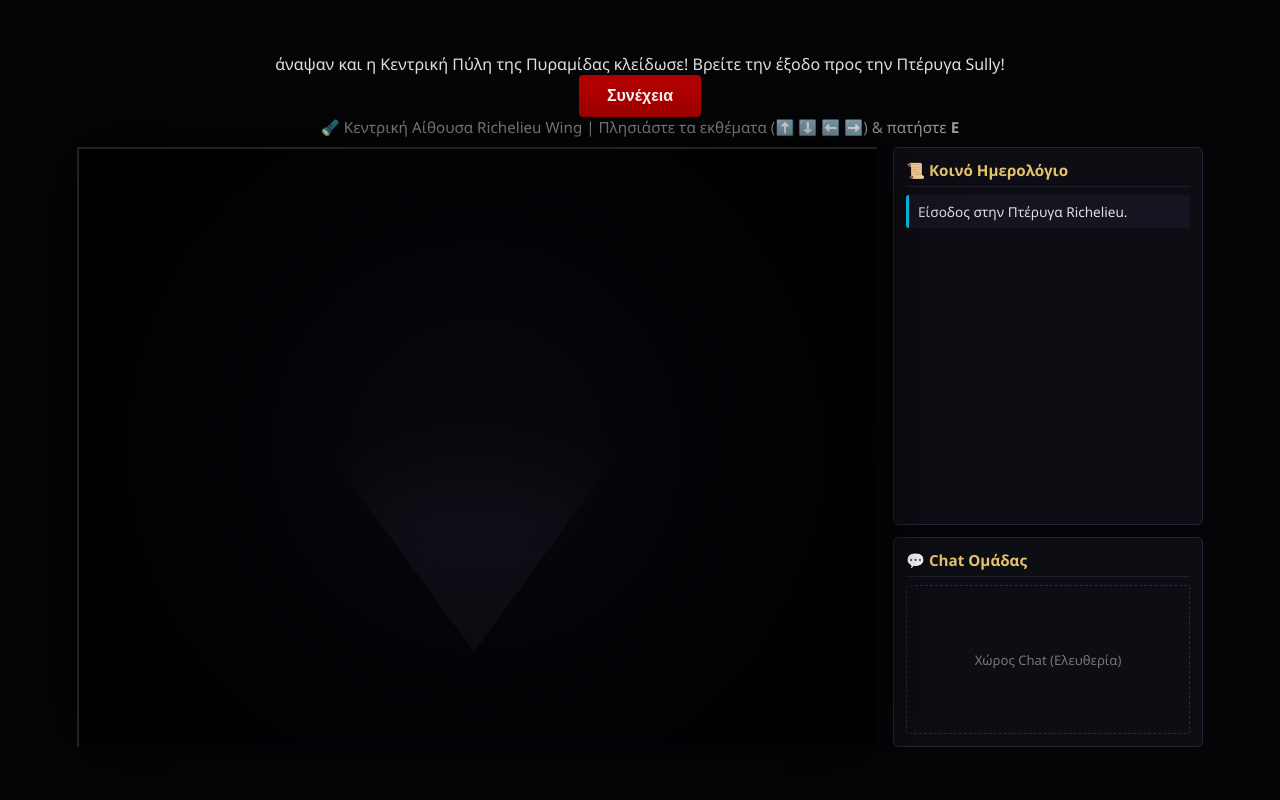
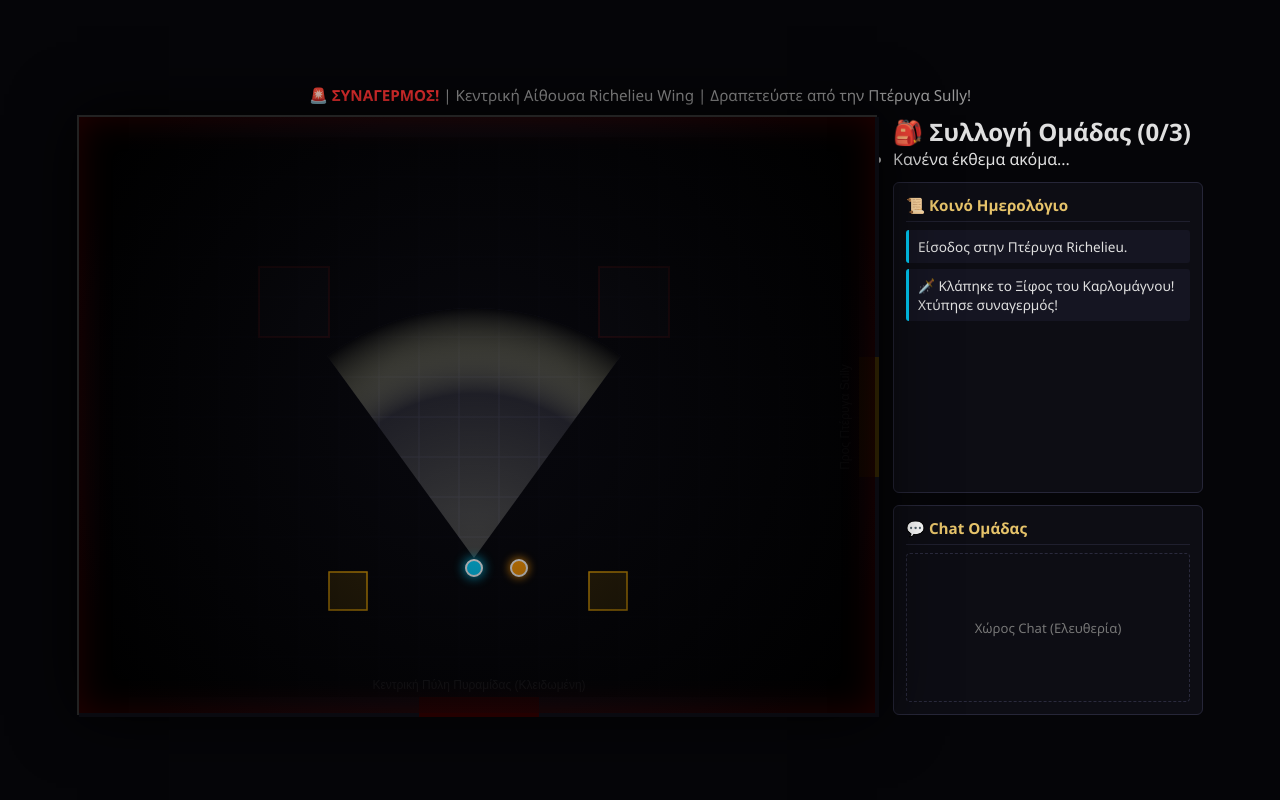
Before and after one commit to riakourta/EscapeHub, a Spring Boot app: page /museum.html in a window 1280 px wide. Run offline with Spring Boot 4, Linux system fonts and the light colour scheme; some of the project's set-up classes (security, data sources, template engines, error pages and the like) are left out, and stand-ins take their place.

Commit message:
task 5 commit angelos

```diff
--- a/src/main/resources/static/js/gameRenderer.js
+++ b/src/main/resources/static/js/gameRenderer.js
@@ -82,7 +82,7 @@ function getDirectionAngle(direction) {
 }
 
 /**
- * Ζωγραφίζει τα αντικείμενα του δωματίου (χρησιμοποιείται σκοτεινά στο βάθος και φωτεινά μέσα στον φακό)
+ * Ζωγραφίζει τα αντικείμενα του δωματίου (σκοτεινά στο βάθος και φωτεινά μέσα στον φακό)
  */
 function drawRoomElements(isLit) {
     const { width, height, wallThickness, obstacles, doors, alarmTriggered } = roomConfig;
@@ -142,24 +142,25 @@ function drawRoomElements(isLit) {
 
     // 4. Εκθέματα
     obstacles.forEach(obs => {
+        if (obs.collected) return;
         if (!alarmTriggered && obs.hiddenBeforeAlarm) return;
 
-        // Στο σκοτάδι είναι σχεδόν αόρατες σκιές, στον φακό φωτίζονται κανονικά
-        ctx.fillStyle = isLit ? '#3a2e28' : '#090808';
-        ctx.fillRect(obs.x, obs.y, obs.width, obs.height);
-
         if (isLit) {
-            ctx.strokeStyle = alarmTriggered ? '#ff4444' : '#c5a059';
+            ctx.fillStyle = alarmTriggered ? 'rgba(180, 40, 40, 0.35)' : 'rgba(197, 160, 89, 0.3)';
+            ctx.strokeStyle = alarmTriggered ? '#ff4444' : '#e6c36a';
         } else {
+            ctx.fillStyle = 'rgba(20, 20, 30, 0.25)';
             ctx.strokeStyle = alarmTriggered ? 'rgba(90, 15, 15, 0.35)' : 'rgba(60, 50, 30, 0.25)';
         }
+
         ctx.lineWidth = 2;
+        ctx.fillRect(obs.x, obs.y, obs.width, obs.height);
         ctx.strokeRect(obs.x, obs.y, obs.width, obs.height);
 
-        // Το όνομα του εκθέματος αποκαλύπτεται μόνο με τον φακό!
-        if (isLit) {
+        // Εμφάνιση ονόματος εκθέματος όταν το φωτίζει ο φακός
+        if (isLit && obs.label) {
             ctx.fillStyle = '#ffffff';
-            ctx.font = '12px sans-serif';
+            ctx.font = 'bold 11px sans-serif';
             ctx.textAlign = 'center';
             ctx.fillText(obs.label, obs.x + obs.width / 2, obs.y + obs.height / 2 + 4);
         }
@@ -167,7 +168,7 @@ function drawRoomElements(isLit) {
 }
 
 /**
- * Βήμα 2 & 3: Σχεδίαση με ρεαλιστική μάσκα φακού (όλα σκοτεινά εκτός από τη δέσμη)
+ * Σχεδίαση με ρεαλιστική μάσκα φακού (όλα σκοτεινά εκτός από τη δέσμη)
  */
 function renderGame() {
     if (!ctx) return;
@@ -179,13 +180,13 @@ function renderGame() {
 
     ctx.clearRect(0, 0, width, height);
 
-    // ΣΤΡΩΣΗ 1: Δωμάτιο φωτεινό στο υπόβαθρο
-    drawRoomElements(true);
+    // ΣΤΡΩΣΗ 1: Σχεδίαση ολόκληρου του δωματίου στο σκοτάδι
+    drawRoomElements(false);
 
-    // ΣΤΡΩΣΗ 2: Σκοτεινό πέπλο & ομαλός φακός ΜΟΝΟ μπροστά από τον παίκτη
+    // ΣΤΡΩΣΗ 2: Αποκάλυψη του δωματίου ΜΟΝΟ μέσα στον κώνο του φακού μπροστά από τον παίκτη
     let srcX = centerX;
     let srcY = centerY;
-    const tipOffset = 12;
+    const tipOffset = 10;
     if (playerState.direction === 'up') srcY -= tipOffset;
     else if (playerState.direction === 'down') srcY += tipOffset;
     else if (playerState.direction === 'left') srcX -= tipOffset;
@@ -195,21 +196,22 @@ function renderGame() {
     const narrowSpread = Math.PI / 5;
 
     ctx.save();
-    ctx.fillStyle = 'rgba(2, 2, 6, 0.97)';
-    ctx.fillRect(0, 0, width, height);
-
-    ctx.globalCompositeOperation = 'destination-out';
-    const fadeGrad = ctx.createRadialGradient(srcX, srcY, 2, srcX, srcY, smoothBeamLength);
-    fadeGrad.addColorStop(0, 'rgba(0, 0, 0, 1)');
-    fadeGrad.addColorStop(0.55, 'rgba(0, 0, 0, 0.85)');
-    fadeGrad.addColorStop(1, 'rgba(0, 0, 0, 0)');
-
     ctx.beginPath();
     ctx.moveTo(srcX, srcY);
     ctx.arc(srcX, srcY, smoothBeamLength, angle - narrowSpread, angle + narrowSpread);
     ctx.closePath();
-    ctx.fillStyle = fadeGrad;
-    ctx.fill();
+    ctx.clip();
+
+    // Ζωγραφίζουμε τα φωτισμένα εκθέματα, τα ονόματά τους και το δάπεδο μέσα στον φακό
+    drawRoomElements(true);
+
+    // Απαλή λάμψη φακού που σβήνει ομαλά στην άκρη
+    const coneGrad = ctx.createRadialGradient(srcX, srcY, 5, srcX, srcY, smoothBeamLength);
+    coneGrad.addColorStop(0, 'rgba(255, 255, 200, 0.22)');
+    coneGrad.addColorStop(0.65, 'rgba(255, 255, 180, 0.06)');
+    coneGrad.addColorStop(1, 'rgba(0, 0, 0, 0.85)');
+    ctx.fillStyle = coneGrad;
+    ctx.fillRect(0, 0, width, height);
     ctx.restore();
 
     // ΣΤΡΩΣΗ 3: Πλάκες 2-Player Γρίφου & Ένδειξη [E] πάνω από κοντινό έκθεμα
@@ -286,8 +288,12 @@ function runAutoHeistIntro() {
         } else {
             clearInterval(walkInterval);
             isIntroAutoWalking = false;
+            target.collected = true;
             if (typeof gameSocket !== 'undefined') {
                 gameSocket.logToJournal('🗡️ Κλάπηκε το Ξίφος του Καρλομάγνου! Χτύπησε συναγερμός!');
+                if (gameSocket.updateTeamCollection) {
+                    gameSocket.updateTeamCollection();
+                }
             }
             triggerAlarmSequence(target);
         }
--- a/src/main/resources/static/js/gameSocket.js
+++ b/src/main/resources/static/js/gameSocket.js
@@ -23,8 +23,9 @@ const gameSocket = (() => {
     }
 
     function sendExhibitCollected(exhibit) {
-        logToJournal(`🏛️ Συλλέχθηκε: ${exhibit.label}`);
         emit('EXHIBIT_COLLECTED', { exhibitId: exhibit.id, label: exhibit.label });
+        logToJournal(`💎 Συλλέχθηκε: ${exhibit.label}`);
+        updateTeamCollection(); // <--- Αυτό αυξάνει το 0/3 σε 1/3, 2/3, 3/3
     }
 
     function sendPuzzleSolved(puzzle) {
@@ -66,6 +67,19 @@ const gameSocket = (() => {
     function connect(socketUrl) {
         if (!socketUrl) return;
         ws = new WebSocket(socketUrl);
+
+        ws.onopen = () => {
+            const token = localStorage.getItem('token') || '';
+            const nickname = localStorage.getItem('username') || 'Player';
+
+            ws.send(JSON.stringify({
+                type: 'join',
+                token: token,
+                nickname: nickname,
+                color: 'blue'
+            }));
+        };
+
         ws.onmessage = (e) => onServerMessage(e.data);
     }
 
--- a/src/main/resources/static/js/playerMovement.js
+++ b/src/main/resources/static/js/playerMovement.js
@@ -14,17 +14,15 @@ const roomConfig = {
         { id: 'main-door', x: 340, y: 580, width: 120, height: 20, locked: true, label: 'Κεντρική Πύλη Πυραμίδας (Κλειδωμένη)' },
         { id: 'room-b-door', x: 780, y: 240, width: 20, height: 120, locked: false, label: 'Προς Πτέρυγα Sully' }
         ],
-    coOpPuzzle: [
-
-        { id: 'twin-security-plates',
+    coOpPuzzle: {
+        id: 'twin-security-plates',
         label: 'Διπλός Μηχανισμός Ασφαλείας (2 Παίκτες)',
         plates: [
-        { id: 'plate-1', x: 250, y: 455, width: 38, height: 38, active: false },
-        { id: 'plate-2', x: 510, y: 455, width: 38, height: 38, active: false }
-    ],
+            { id: 'plate-1', x: 250, y: 455, width: 38, height: 38, active: false },
+            { id: 'plate-2', x: 510, y: 455, width: 38, height: 38, active: false }
+        ],
         solved: false
-},
-    ]
+    }
 };
 
 const playerState = {
@@ -34,6 +32,7 @@ const playerState = {
     speed: 10,
     direction: 'up'
 };
+
 const teammateState = {
     x: 425,
     y: 500,
@@ -170,14 +169,38 @@ function movePlayer(key, state = playerState, config = roomConfig) {
 function initPlayerControls(onMoveCallback) {
     if (typeof window !== 'undefined') {
         window.addEventListener('keydown', (event) => {
-            window.addEventListener('keydown', (event) => {
-                if (event.key === 'e' || event.key === 'E') {
+            if (['ArrowUp', 'ArrowDown', 'ArrowLeft', 'ArrowRight'].includes(event.key)) {
+                event.preventDefault();
+                const moved = movePlayer(event.key);
+                if (typeof onMoveCallback === 'function') {
+                    onMoveCallback(playerState, moved, event.key);
+                }
+            } else if (event.code === 'KeyE') {
+                const taken = collectNearbyExhibit();
+                if (taken && typeof onMoveCallback === 'function') {
+                    onMoveCallback(playerState, true, 'Collect', taken);
+                }
+            }
+        });
+
+        const canvasEl = document.getElementById('museumCanvas');
+        if (canvasEl) {
+            canvasEl.addEventListener('click', (event) => {
+                const rect = canvasEl.getBoundingClientRect();
+                const mx = event.clientX - rect.left;
+                const my = event.clientY - rect.top;
+                const nearby = getNearbyExhibit();
+                if (nearby && mx >= nearby.x - 15 && mx <= nearby.x + nearby.width + 15 &&
+                    my >= nearby.y - 15 && my <= nearby.y + nearby.height + 15) {
                     const taken = collectNearbyExhibit();
                     if (taken && typeof onMoveCallback === 'function') {
-                        onMoveCallback(playerState, true, 'Collect', taken);
+                        onMoveCallback(playerState, true, 'ClickCollect', taken);
                     }
                 }
             });
+        }
+    }
+}
 
             const canvasEl = document.getElementById('museumCanvas');
             if (canvasEl) {
@@ -201,9 +224,9 @@ function initPlayerControls(onMoveCallback) {
                 if (typeof onMoveCallback === 'function') {
                     onMoveCallback(playerState, moved, event.key);
                 }
-            }
-        });
-    }
+
+
+
 }
 
 // Export για το Jest (MovementTests.js) χωρίς να σπάει στον Browser
--- a/src/main/resources/static/museum.html
+++ b/src/main/resources/static/museum.html
@@ -221,15 +221,6 @@
     </style>
 </head>
 <body>
-
-<!-- Intro Modal (Εμφανίζεται μετά την κλοπή του μπροστινού εκθέματος) -->
-άναψαν και η Κεντρική Πύλη της Πυραμίδας κλείδωσε!
-            Βρείτε την έξοδο προς την Πτέρυγα Sully!
-        </p>
-        <button id="start-btn">Συνέχεια</button>
-    </div>
-</div>
-
 <div class="hud" id="hud-text">
     🔦 Κεντρική Αίθουσα Richelieu Wing | Πλησιάστε τα εκθέματα (⬆️ ⬇️ ⬅️ ➡️) & πατήστε <b>E</b>
 </div>
@@ -243,6 +234,12 @@
 
     <!-- Πλαϊνή Στήλη: Κοινό Ημερολόγιο (πάνω) & Chat (κάτω) -->
     <aside class="sidebar">
+        <section class="collection-panel">
+            <h2>🎒 Συλλογή Ομάδας (<span id="collection-count">0/3</span>)</h2>
+            <ul id="collection-list">
+                <li class="empty-msg">Κανένα έκθεμα ακόμα...</li>
+            </ul>
+        </section>
         <section class="journal-panel">
             <h2>📜 Κοινό Ημερολόγιο</h2>
             <ul id="journal-list">
@@ -262,6 +259,5 @@
 <script src="js/playerMovement.js"></script>
 <script src="js/gameRenderer.js"></script>
 <script src="js/gameSocket.js"></script>
-<script src="js/gameSocket.js"></script>
 </body>
 </html>
```
